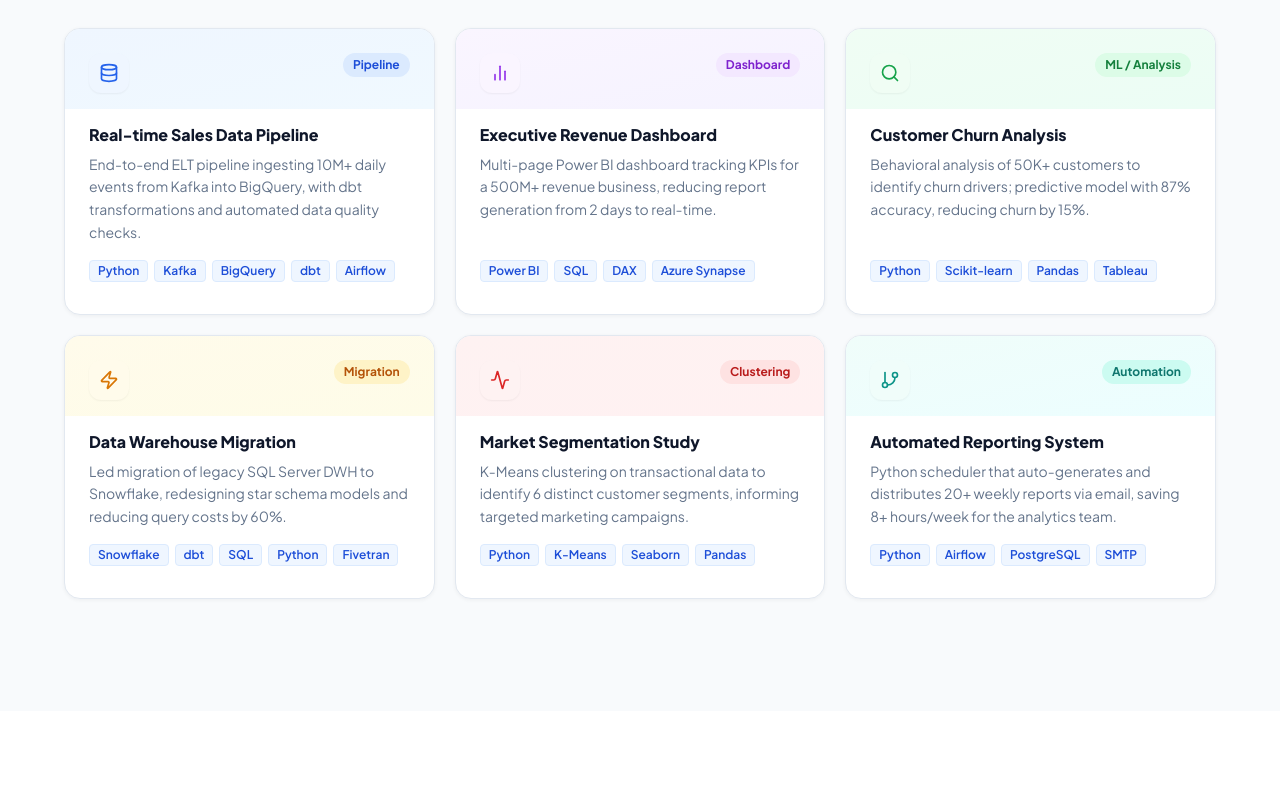
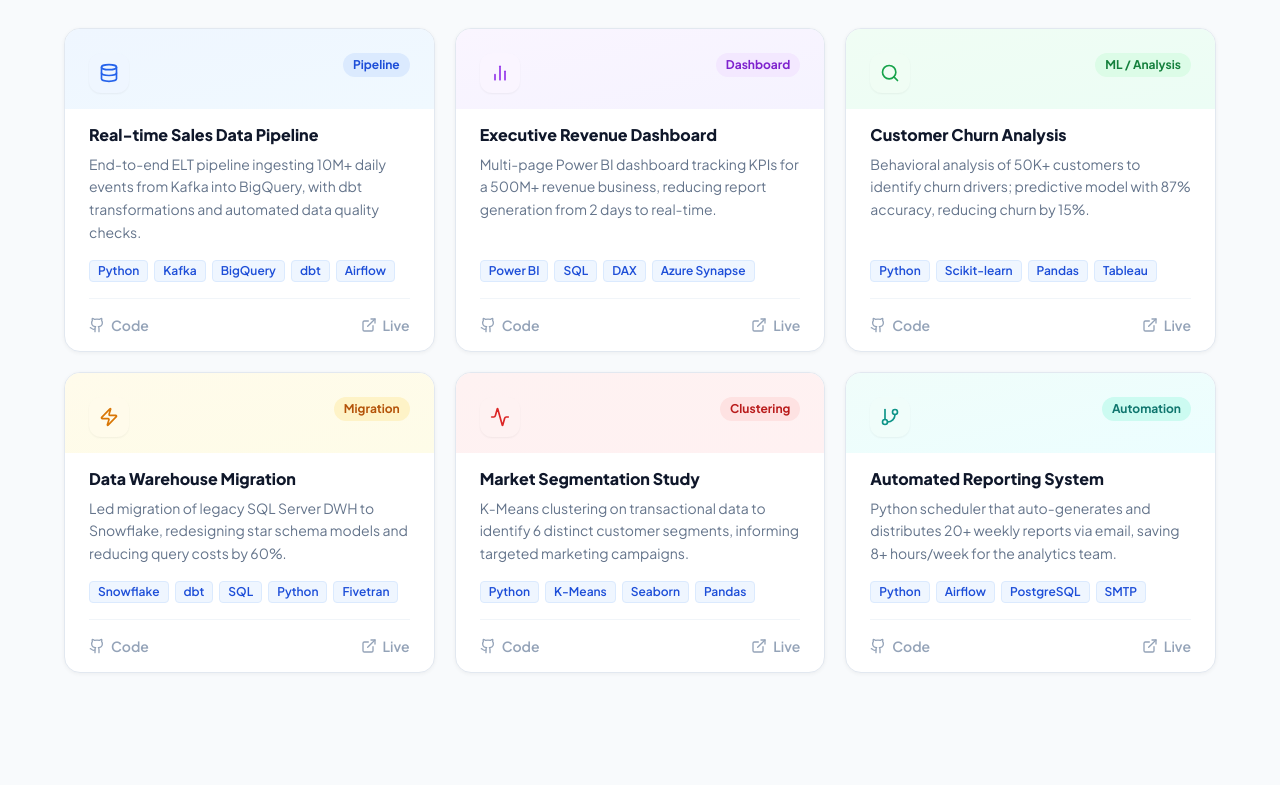
Before and after one commit to pedacitodecielo-lab/portfolio-, a Next.js app: page / in a window 1280 px wide. Shown: the part 3354-4152 px from the top of the page. Built offline with nearby package versions, Linux system fonts and the light colour scheme; no server answers.

Commit message:
Fix project buttons always visible

```diff
--- a/components/Projects.tsx
+++ b/components/Projects.tsx
@@ -161,15 +161,12 @@ export default function Projects() {
                       ))}
                     </div>
 
-                    {hasLinks && (
                     <div className="flex items-center gap-4 pt-4 border-t border-slate-100">
-                        {project.github && project.github !== '#' && (
-                          <a href={project.github} target="_blank" rel="noopener noreferrer"
+                      <a href={project.github ?? '#'} target="_blank" rel="noopener noreferrer"
                         className="flex items-center gap-1.5 text-sm text-slate-400 hover:text-slate-900 transition-colors font-semibold group/link">
                         <Github className="w-4 h-4 transition-transform group-hover/link:-translate-y-0.5" />
                         Code
                       </a>
-                        )}
                       {project.docs && (
                         <a href={project.docs} target="_blank" rel="noopener noreferrer"
                           className="flex items-center gap-1.5 text-sm text-slate-400 hover:text-violet-600 transition-colors font-semibold group/link">
@@ -177,15 +174,12 @@ export default function Projects() {
                           Docs
                         </a>
                       )}
-                        {project.live && (
-                          <a href={project.live} target="_blank" rel="noopener noreferrer"
+                      <a href={project.live ?? '#'} target="_blank" rel="noopener noreferrer"
                         className="flex items-center gap-1.5 text-sm text-slate-400 hover:text-blue-600 transition-colors font-semibold ml-auto group/link">
                         <ExternalLink className="w-4 h-4 transition-transform group-hover/link:-translate-y-0.5" />
                         Live
                       </a>
-                        )}
                     </div>
-                    )}
                   </div>
                 </article>
               </FadeIn>
```
Lines whose indentation alone changed are shown as unchanged.
